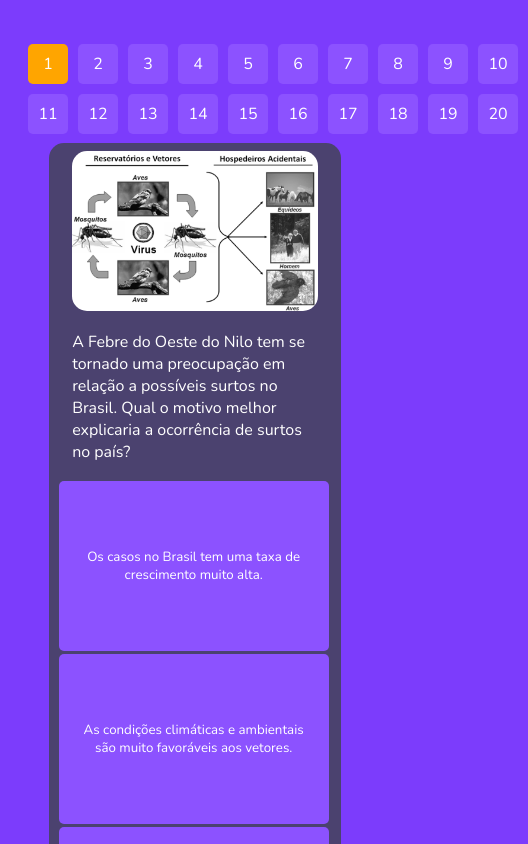
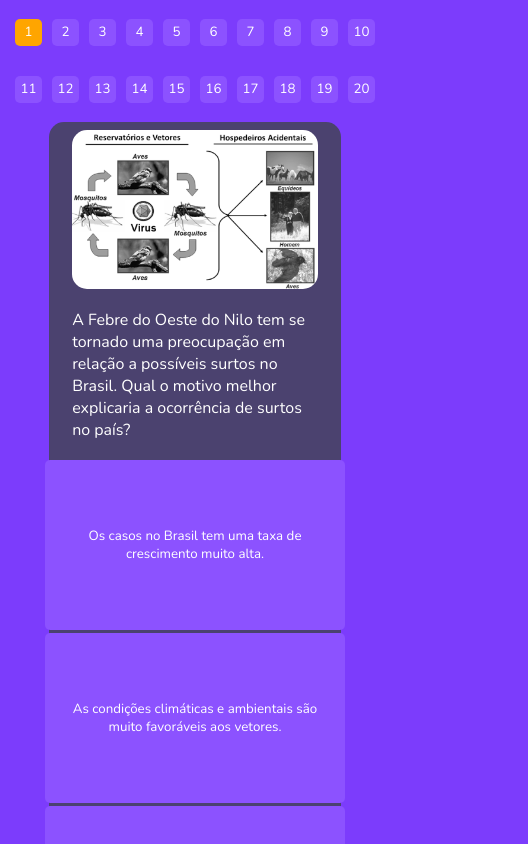
Before and after one commit to medvetufjf/petuntados, a plain HTML site: page index.html in a window 390 px wide. Shown: the top 844 px of the page, 528 px wide, since content can reach past the window. Drawn offline with nearby package versions, Linux system fonts and the light colour scheme.

Commit message:
fix mobiless 4

```diff
--- a/Perguntas/style.css
+++ b/Perguntas/style.css
@@ -234,22 +234,16 @@ a {
 
 @media (max-width:641px)  {
 
-  .containerFilheiraDeQuestoes {
-    flex: 1;
-    align-items: center;
-    flex-direction: column;
-    justify-content: center;
-    margin: 10% 0px 0px 40%;
-  }
-
-  .containerFilheiraDeQuestoes > div > div {
-
-    margin: -5px;
-
+  .buttonQuestoes {
+    width: 27px;
+    font-size: smaller;
+    height: 27px;
+    margin: 15px 5px;
   }
 
   .button {
     width: auto;
+    min-width: 300px;
   }
 
 }
```
